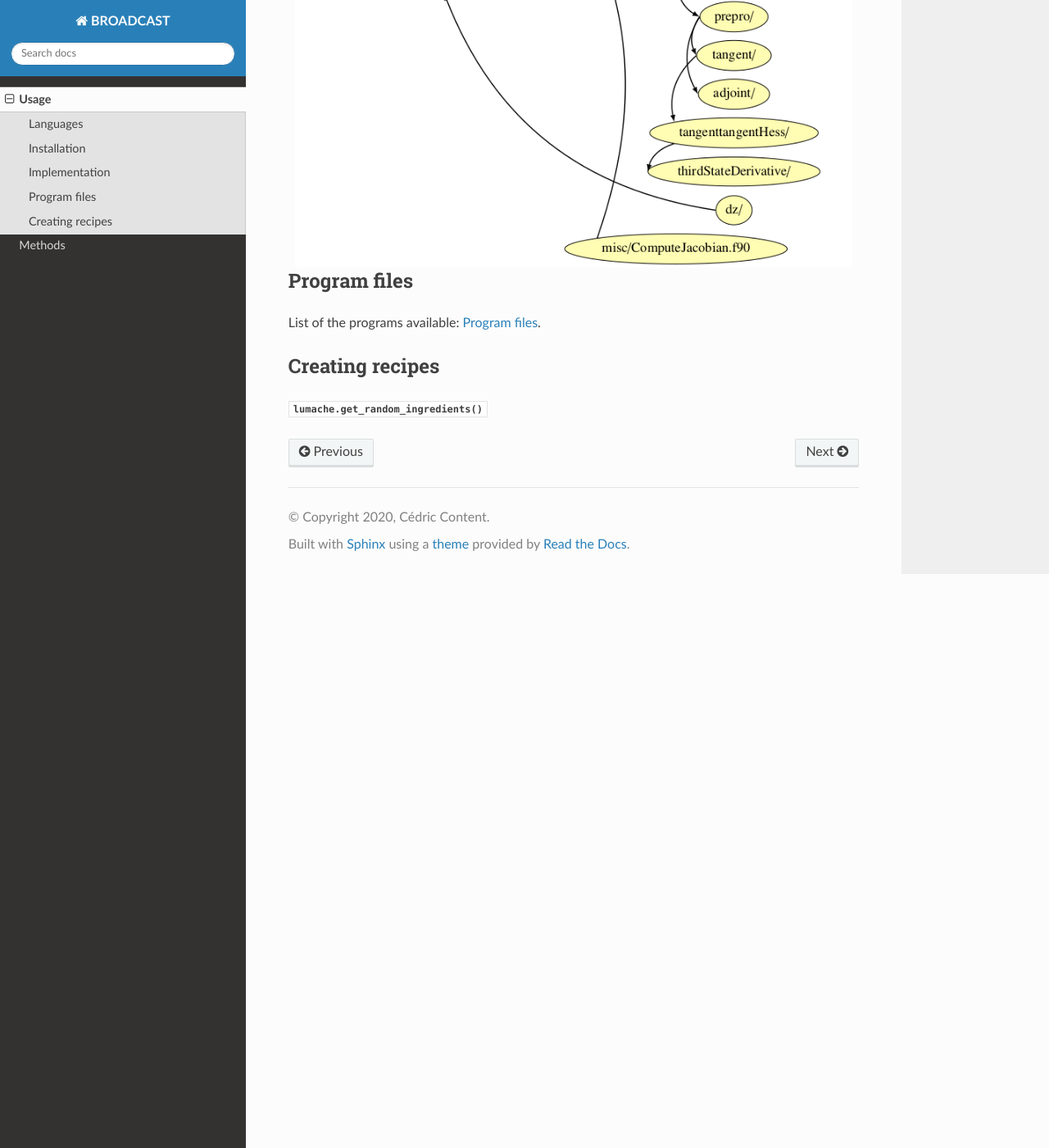
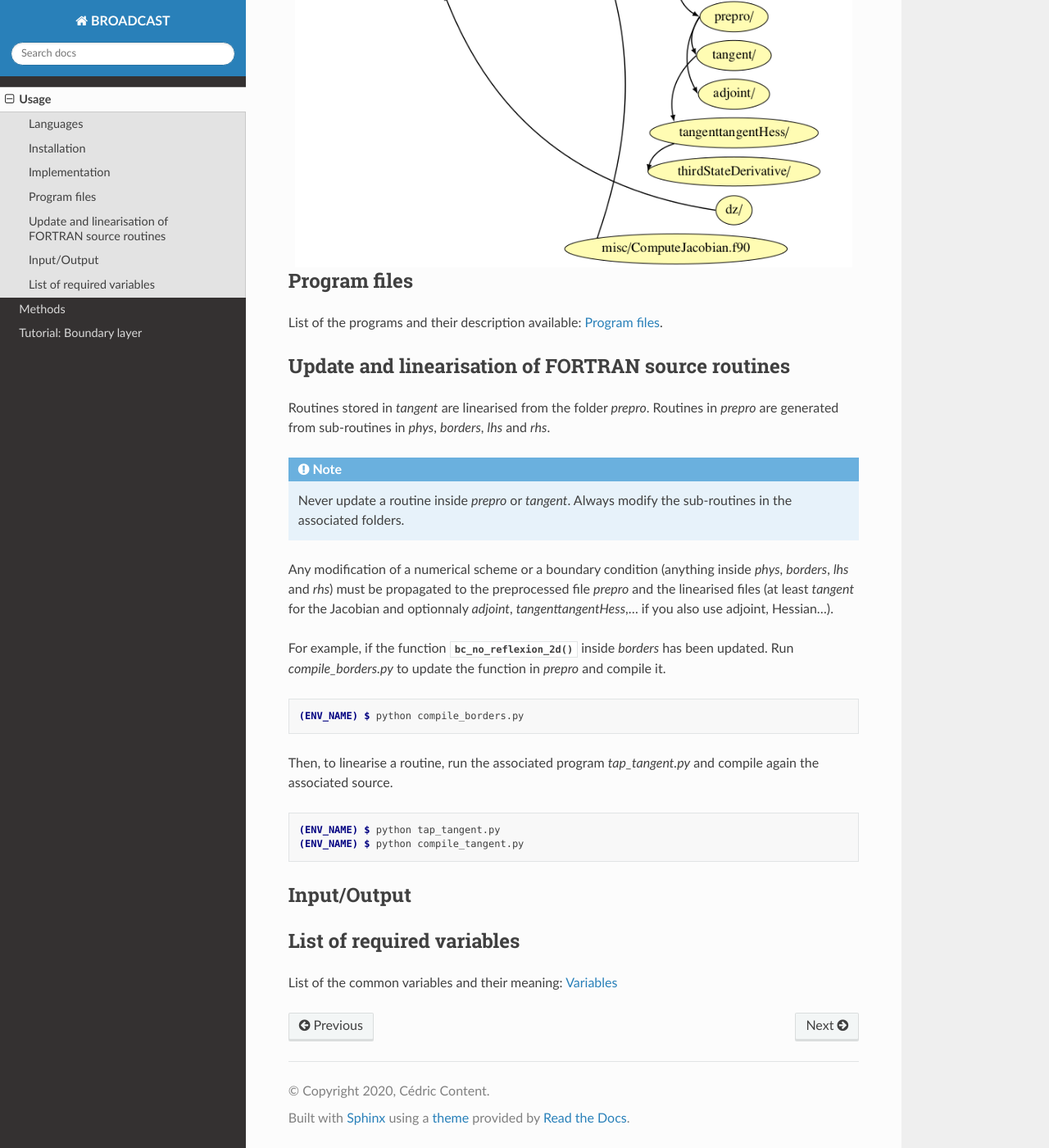
Before and after one commit to apoulain22/TutorialDoc, a Sphinx documentation site: the page built from docs/source/usage.rst, in a window 1280 px wide and 1400 px high, scrolled down 2197 px. Shown: the whole window at 82% size. Built offline with Sphinx 7.4.7 and the Read the Docs theme 2.0.0, drawn with Linux system fonts in a browser that asks for light colours.

Commit message:
update doc

```diff
--- a/docs/source/index.rst
+++ b/docs/source/index.rst
@@ -18,3 +18,4 @@ Contents
 
    usage
    methods
+   tutorialbl
--- /dev/null
+++ b/docs/source/listvar.rst
@@ -0,0 +1,5 @@
+.. _listvar:
+
+
+Variables
+==========
--- /dev/null
+++ b/docs/source/tutorialbl.rst
@@ -0,0 +1,27 @@
+Tutorial: Boundary layer
+=====================
+
+
+Base-flow
+--------
+
+
+
+3D contributions of the Jacobian
+--------
+
+
+
+Resolvent
+--------
+
+
+
+Global stability analysis
+--------
+
+
+
+
+Sensitivity
+----------
--- a/docs/source/usage.rst
+++ b/docs/source/usage.rst
@@ -62,12 +62,42 @@ Implementation
 Program files
 --------------
 
-List of the programs available: :ref:`listprogram`.
+List of the programs and their description available: :ref:`listprogram`.
+
+
+Update and linearisation of FORTRAN source routines
+----------
+
+Routines stored in *tangent* are linearised from the folder *prepro*. Routines in *prepro* are generated from sub-routines in *phys*, *borders*, *lhs* and *rhs*.
+
+.. note::
+
+   Never update a routine inside *prepro* or *tangent*. Always modify the sub-routines in the associated folders.
+
+
+Any modification of a numerical scheme or a boundary condition (anything inside *phys*, *borders*, *lhs* and *rhs*) must be propagated to the preprocessed file *prepro* and the linearised files (at least *tangent* for the Jacobian and optionnaly *adjoint*, *tangenttangentHess*,... if you also use adjoint, Hessian...).
+
+For example, if the function :py:func:`bc_no_reflexion_2d` inside *borders* has been updated. Run *compile_borders.py* to update the function in *prepro* and compile it.
+
+.. code-block:: console
+
+   (ENV_NAME) $ python compile_borders.py
+
+Then, to linearise a routine, run the associated program *tap_tangent.py* and compile again the associated source.
+
+.. code-block:: console
+
+   (ENV_NAME) $ python tap_tangent.py
+   (ENV_NAME) $ python compile_tangent.py
+
+
+Input/Output
+--------------
 
 
 
 
-Creating recipes
-----------------
+List of required variables
+--------------
 
-:py:func:`lumache.get_random_ingredients`
+List of the common variables and their meaning: :ref:`listvar`
```
Also changed, not shown: docs/source/methods.rst (+27 -0 lines), docs/source/srcfvfiles.rst (+0 -23 lines).
